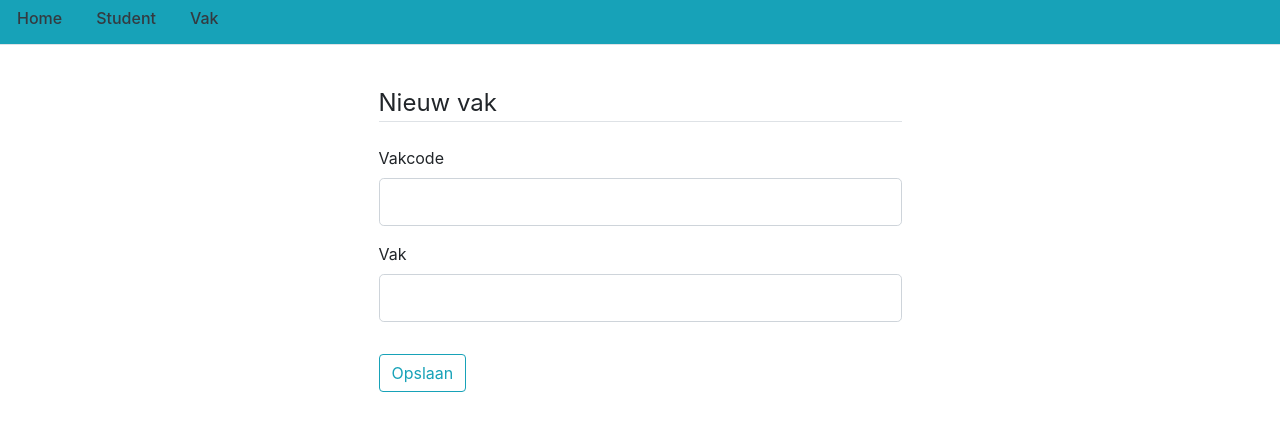
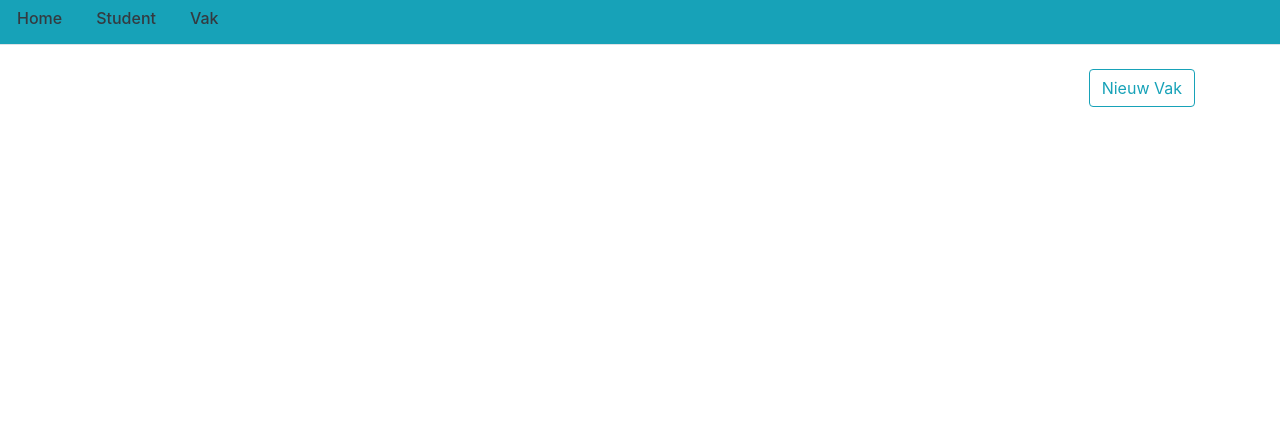
Before and after one commit to pebloa/Python_Flask, a Flask app: page /vak in a window 1280 px wide. Shown: the top 431 px of the page. Run offline with Flask 2, Linux system fonts and the light colour scheme; some libraries are stand-ins or nearby versions.

Commit message:
made couple new pages with routes

```diff
--- a/flasklog/routes.py
+++ b/flasklog/routes.py
@@ -23,9 +23,19 @@ posts = [
 def home():
     return render_template('home.html', title='Home', posts=posts)
 
+# creates page for student
+@app.route('/student')
+def student():
+    return render_template('student.html', title='Student')
 
-@app.route('/student', methods=['GET', 'POST'])
-def student():
+# creates page for vak
+@app.route('/vak')
+def vak():
+    return render_template('vak.html', title='Vak')
+
+# creates page for nieuwe_student
+@app.route('/nieuwe_student', methods=['GET', 'POST'])
+def nieuwe_student():
     form = StudentForm()
     if form.validate_on_submit():
         student = Student(naam=form.naam.data, voornaam=form.voornaam.data,
@@ -37,9 +47,9 @@ def student():
         return redirect(url_for('home'))
     return render_template('studentform.html', title='Nieuwe Student', form=form)
 
-
-@app.route('/vak', methods=['GET', 'POST'])
-def vak():
+# creates page for nieuw_vak
+@app.route('/nieuw_vak', methods=['GET', 'POST'])
+def nieuw_vak():
     form = VakForm()
     if form.validate_on_submit():
         vak = Vak(vakcode=form.vakcode.data, vaknaam=form.vaknaam.data)
--- a/flasklog/templates/studentform.html
+++ b/flasklog/templates/studentform.html
@@ -1,6 +1,12 @@
 {% extends "layout.html" %}
 {% block content %}
 
+<br>
+<div class="float-right">
+    <a href="{{ url_for('student') }}">
+        <button type="button" class="btn btn-outline-info">Terug</button>
+    </a>
+</div>
 <br>
 <div class="container w-50 p-3">
     <form method="POST" action="">
--- /dev/null
+++ b/flasklog/templates/vak.html
@@ -0,0 +1,11 @@
+{% extends "layout.html" %}
+{% block content %}
+
+<br>
+<div class="float-right">
+    <a href="{{ url_for('nieuw_vak') }}">
+        <button type="button" class="btn btn-outline-info">Nieuw Vak</button>
+    </a>
+</div>
+
+{% endblock content%}
--- a/flasklog/templates/vakform.html
+++ b/flasklog/templates/vakform.html
@@ -1,6 +1,12 @@
 {% extends "layout.html" %}
 {% block content %}
 
+<br>
+<div class="float-right">
+    <a href="{{ url_for('vak') }}">
+        <button type="button" class="btn btn-outline-info">Terug</button>
+    </a>
+</div>
 <br>
 <div class="container w-50 p-3">
     <form method="POST" action="">
```
Also changed, not shown: flasklog/templates/student.html (added, +11 -0 lines).
